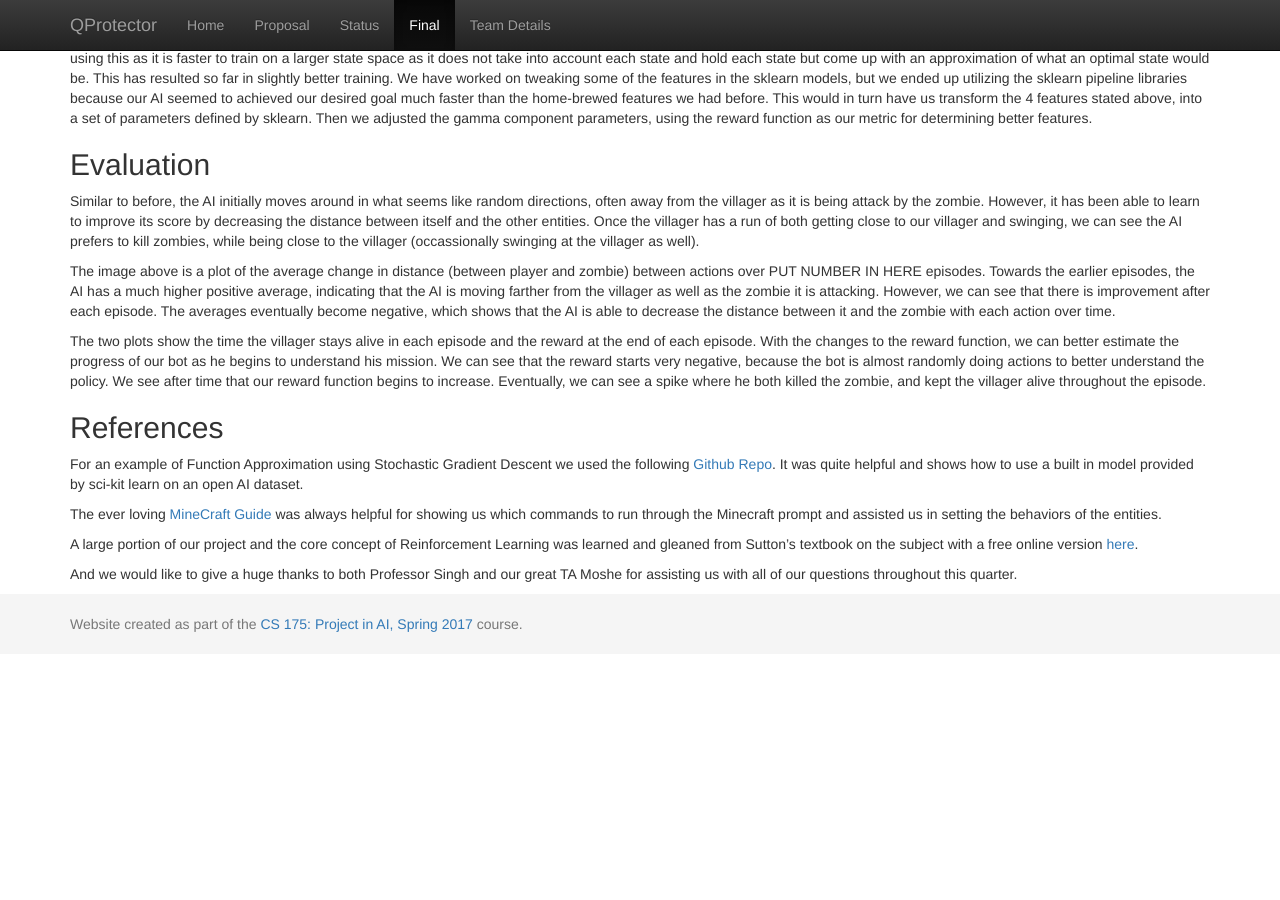
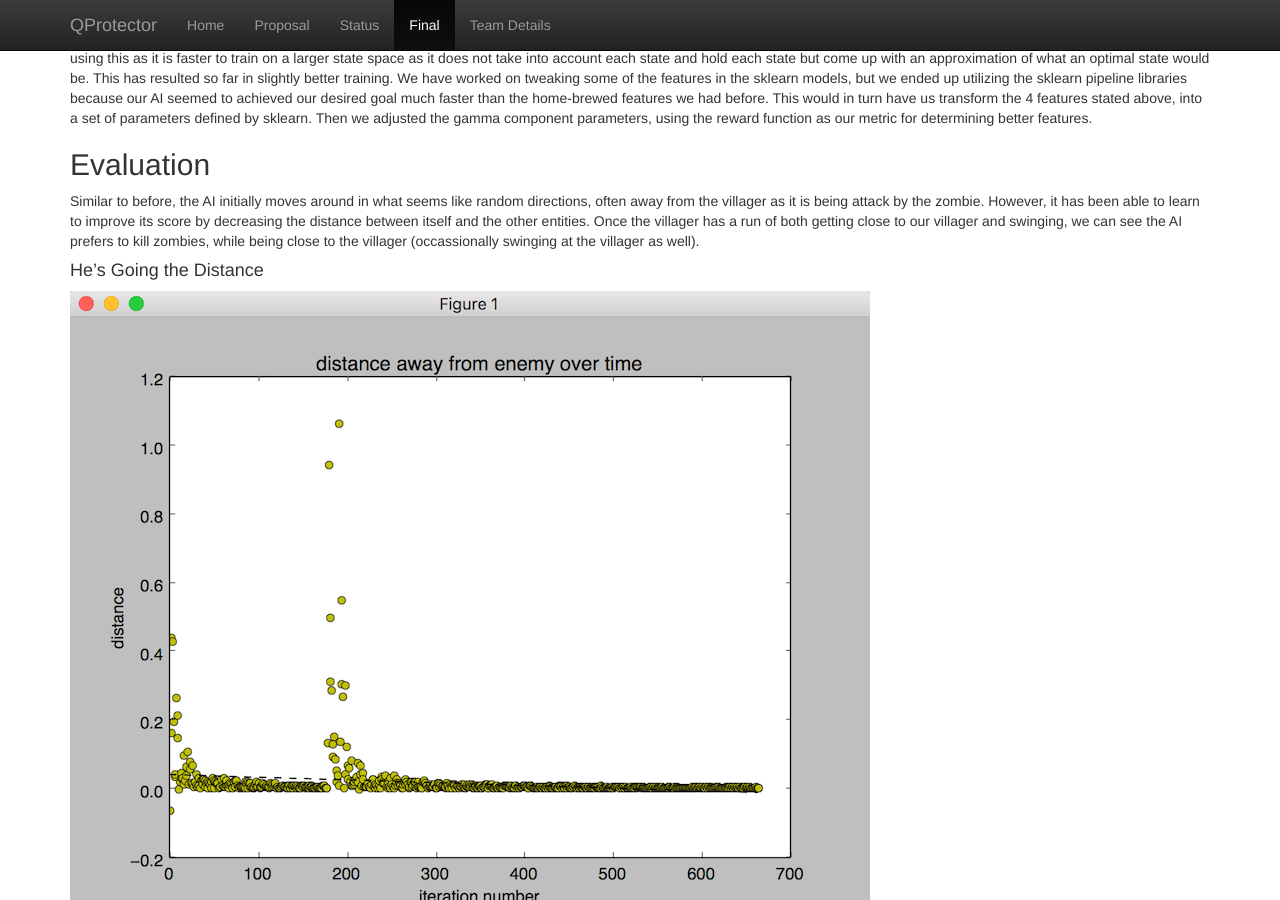
Before and after one commit to Ch0ronomato/QProtector, a Jekyll site: the page built from docs/final.md, in a window 1280 px wide and 900 px high, scrolled down 1412 px. Built offline with Jekyll 4.4.1, drawn with Linux system fonts in a browser that asks for light colours; before the commit the page ends 2066 px from its top, so only the background shows below that; some of the changed text lies outside the part shown.

Commit message:
adds the plots to the final.md page

```diff
--- a/docs/final.md
+++ b/docs/final.md
@@ -54,10 +54,15 @@
 ## Evaluation
 Similar to before, the AI initially moves around in what seems like random directions, often away from the villager as it is being attack by the zombie. However, it has been able to learn to improve its score by decreasing the distance between itself and the other entities. Once the villager has a run of both getting close to our villager and swinging, we can see the AI prefers to kill zombies, while being close to the villager (occassionally swinging at the villager as well).
 
+#### He's Going the Distance
+![Distance Plot](img/final_distance.png)
+
 The image above is a plot of the average change in distance (between player and zombie) between actions over PUT NUMBER IN HERE episodes. Towards the earlier episodes, the AI has a much higher positive average, indicating that the AI is moving farther from the villager as well as the zombie it is attacking. However, we can see that there is improvement after each episode. The averages eventually become negative, which shows that the AI is able to decrease the distance between it and the zombie with each action over time.
 
+![Time Plot](img/final_time.png)
+![Reward Plot](img/final_reward.png)
 
-The two plots show the time the villager stays alive in each episode and the reward at the end of each episode. With the changes to the reward function, we can better estimate the progress of our bot as he begins to understand his mission. We can see that the reward starts very negative, because the bot is almost randomly doing actions to better understand the policy. We see after time that our reward function begins to increase. Eventually, we can see a spike where he both killed the zombie, and kept the villager alive throughout the episode.
+The two plots show the time the villager stays alive in each episode and the reward at the end of each episode. With the changes to the reward function, we can better estimate the progress of our bot as he begins to understand his mission. We can see that the reward starts very negative, because the bot is almost randomly doing actions to better understand the policy. We see after time that our reward function begins to increase. Eventually, we can see spikes where he both killed the zombie, and kept the villager alive throughout the episode.
 
 ## References
 For an example of Function Approximation using Stochastic Gradient Descent we used the following [Github Repo](https://github.com/dennybritz/reinforcement-learning/blob/master/FA/Q-Learning%20with%20Value%20Function%20Approximation%20Solution.ipynb).
```
